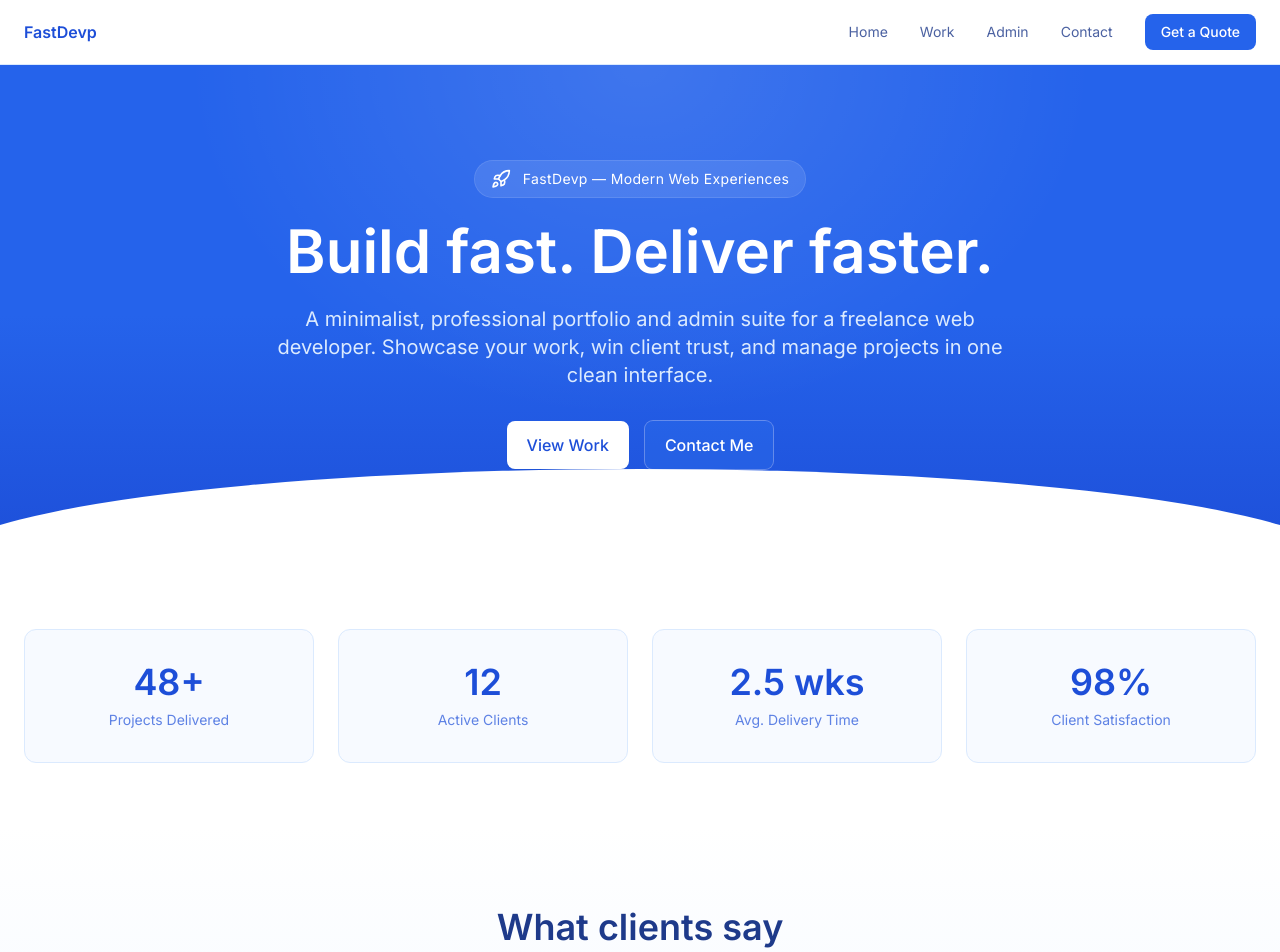
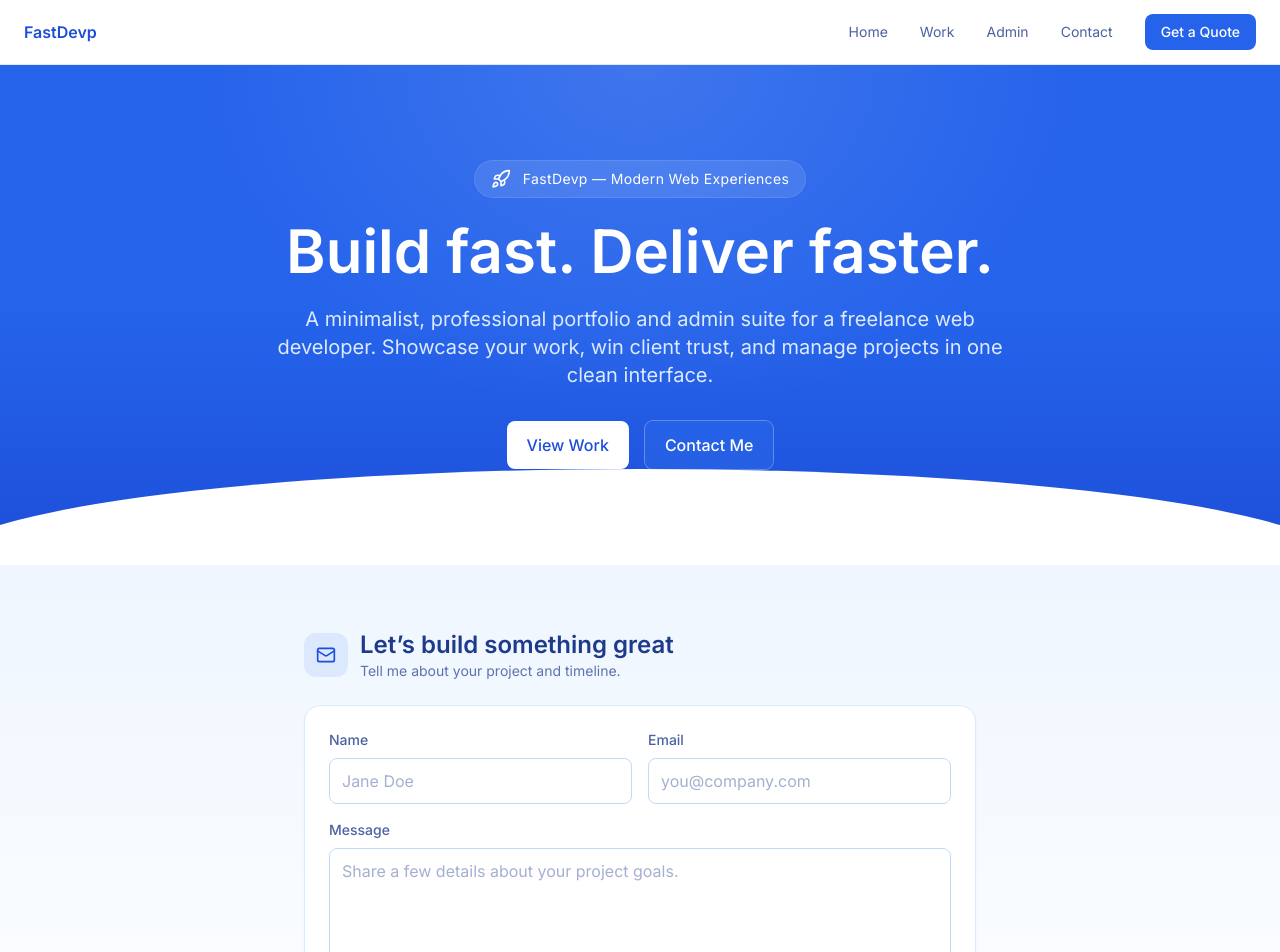
Before and after one commit to gramtop961/frontend-repo_k7cxoblw_ee2cr1, a React (Vite) app: page / in a window 1280 px wide. Shown: the top 952 px of the page. Built offline with nearby package versions, Linux system fonts and the light colour scheme; a web font is replaced by a local one.

Commit message:
Update project prj_k7cxoblw - 2025-11-07T08:21:39.139Z

```diff
--- a/src/App.jsx
+++ b/src/App.jsx
@@ -1,7 +1,5 @@
 import Header from "./components/Header";
 import Hero from "./components/Hero";
-import Stats from "./components/Stats";
-import Testimonials from "./components/Testimonials";
 import Contact from "./components/Contact";
 import Footer from "./components/Footer";
 
@@ -11,8 +9,6 @@ export default function App() {
       <Header />
       <main>
         <Hero />
-        <Stats />
-        <Testimonials />
         <Contact />
       </main>
       <Footer />
```
Also changed, not shown: 1 other file (tests, documents, lock files or other folders).
